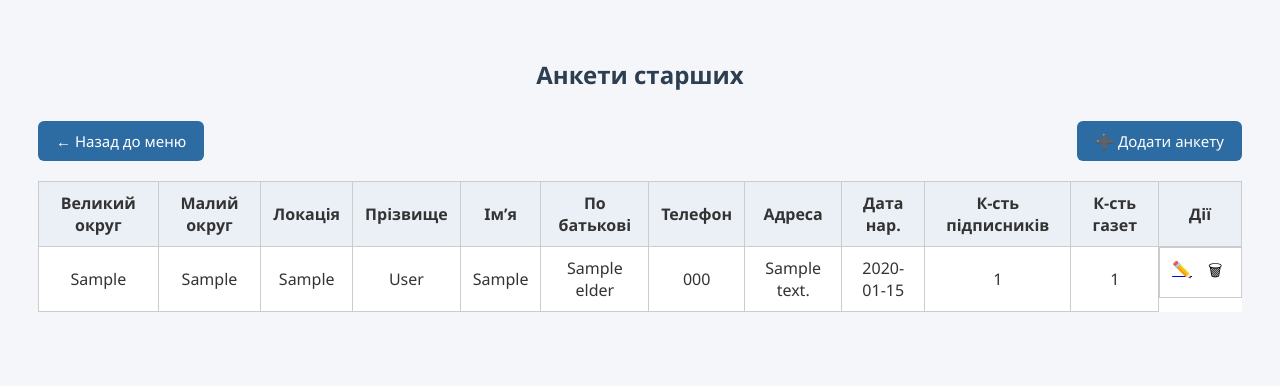
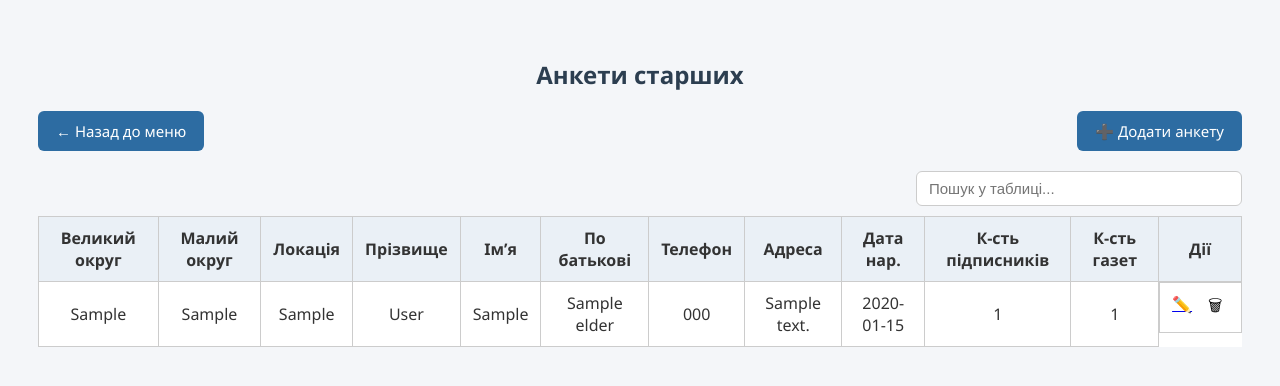
Before and after one commit to Aliina-ai/flask-form, a Flask app: page /elder_list in a window 1280 px wide. Shown: the top 386 px of the page. Run offline with Flask 3, Linux system fonts and the light colour scheme; the visitor is signed in with stand-in values (Sample User, id 1); tables that the repository leaves empty hold one stand-in row (values such as "Sample post").

Commit message:
Update elder_list.html

```diff
--- a/templates/elder_list.html
+++ b/templates/elder_list.html
@@ -13,7 +13,7 @@
         h2 {
             text-align: center;
             color: #2c3e50;
-            margin-bottom: 30px;
+            margin-bottom: 20px;
         }
         .top-buttons {
             display: flex;
@@ -32,6 +32,17 @@
         }
         .btn:hover {
             background-color: #1e4e79;
+        }
+        .search-box {
+            text-align: right;
+            margin-bottom: 10px;
+        }
+        .search-box input {
+            padding: 8px 12px;
+            font-size: 15px;
+            border: 1px solid #ccc;
+            border-radius: 6px;
+            width: 300px;
         }
         table {
             width: 100%;
@@ -62,6 +73,18 @@
             font-size: 16px;
         }
     </style>
+    <script>
+        function searchTable() {
+            const input = document.getElementById("searchInput");
+            const filter = input.value.toLowerCase();
+            const rows = document.querySelectorAll("table tbody tr");
+
+            rows.forEach(row => {
+                const text = row.innerText.toLowerCase();
+                row.style.display = text.includes(filter) ? "" : "none";
+            });
+        }
+    </script>
 </head>
 <body>
 
@@ -70,6 +93,10 @@
 <div class="top-buttons">
     <a href="{{ url_for('home') }}" class="btn">← Назад до меню</a>
     <a href="{{ url_for('add_elder') }}" class="btn">➕ Додати анкету</a>
+</div>
+
+<div class="search-box">
+    <input type="text" id="searchInput" onkeyup="searchTable()" placeholder="Пошук у таблиці...">
 </div>
 
 <table>
```
